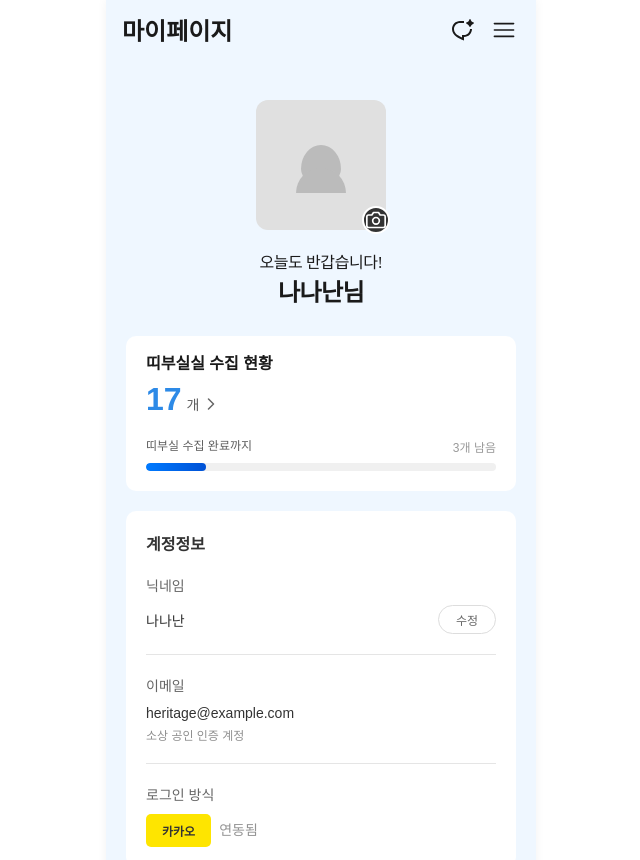
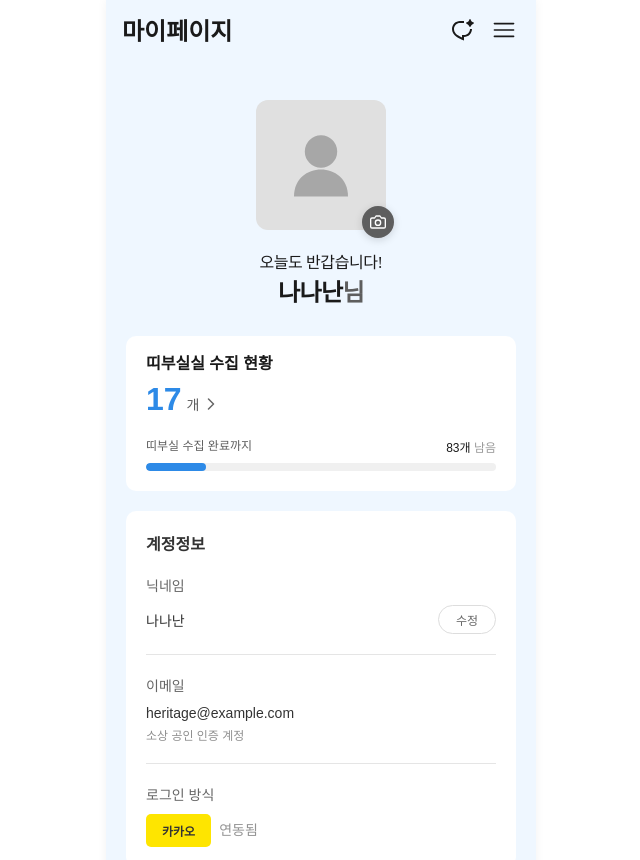
Before and after one commit to Y-Five/gbjs-fe, a React (Vite) app: page /mypage in a window 1280 px wide. Shown: the top 860 px of the page, without its empty margins (319-959 px from the left). Built offline with nearby package versions, Linux system fonts and the light colour scheme; a web font is replaced by a local one.

Commit message:
🎨 Design: css수정

```diff
--- a/src/components/accountWithdrawal/ConfirmationInputSection.module.css
+++ b/src/components/accountWithdrawal/ConfirmationInputSection.module.css
@@ -1,8 +1,9 @@
 .section {
   background: #fff;
-  border-radius: 15px;
-  padding: 30px 20px;
+  border-radius: 10px;
+  padding: 30px 28px;
   margin-bottom: 20px;
+  box-shadow: 0 0 12px 0 rgba(0, 0, 0, 0.05);
 }
 
 .sectionTitle {
--- a/src/components/accountWithdrawal/WithdrawalNoticeSection.module.css
+++ b/src/components/accountWithdrawal/WithdrawalNoticeSection.module.css
@@ -1,8 +1,10 @@
 .section {
   background: #fff;
-  border-radius: 15px;
+  border-radius: 10px;
   padding: 30px 28px;
   margin-bottom: 20px;
+  margin-top: 10px;
+  box-shadow: 0 0 12px 0 rgba(0, 0, 0, 0.05);
 }
 
 .sectionTitle {
--- a/src/components/myPage/CollectionStats.jsx
+++ b/src/components/myPage/CollectionStats.jsx
@@ -2,6 +2,7 @@ import styles from './CollectionStats.module.css';
 
 export default function CollectionStats({ collectedCount = 17, totalCount = 100 }) {
   const progressPercentage = (collectedCount / totalCount) * 100;
+  const remainingCount = totalCount - collectedCount;
 
   return (
     <div className={styles.collectionStats}>
@@ -18,7 +19,9 @@ export default function CollectionStats({ collectedCount = 17, totalCount = 100
       <div className={styles.progressContainer}>
         <div className={styles.progressLabelContainer}>
           <div className={styles.progressLabel}>띠부실 수집 완료까지</div>
-          <div className={styles.progressText}>3개 남음</div>
+          <div className={styles.progressText}>
+            <span className={styles.countEmphasis}>{remainingCount}개</span> 남음
+          </div>
         </div>
         <div className={styles.progressBar}>
           <div
--- a/src/components/myPage/CollectionStats.module.css
+++ b/src/components/myPage/CollectionStats.module.css
@@ -72,7 +72,7 @@
 
 .progressFill {
   height: 100%;
-  background: linear-gradient(90deg, #007AFF 0%, #0051D5 100%);
+  background: var(--blue-main);
   border-radius: 4px;
   transition: width 0.3s ease;
 }
@@ -82,3 +82,7 @@
   color: #999;
   text-align: right;
 }
+
+.countEmphasis {
+  color: #1A1A1A;
+}
--- a/src/components/myPage/ProfileSection.jsx
+++ b/src/components/myPage/ProfileSection.jsx
@@ -1,21 +1,28 @@
 import styles from './ProfileSection.module.css';
 
-export default function ProfileSection({ userName = "나나난님" }) {
+export default function ProfileSection({ userName = "나나나님" }) {
   return (
     <div className={styles.profileSection}>
-      <div className={styles.profileImage}>
-        <div className={styles.avatar}>
-          <div className={styles.avatarIcon}></div>
+      <div className={styles.profileContainer}>
+        <div className={styles.profileImageContainer}>
+          <div className={styles.avatar}>
+            <svg width="90" height="90" viewBox="0 0 100 100" fill="none" className={styles.userIcon}>
+              <circle cx="50" cy="35" r="18" fill="#999"/>
+              <path d="M20 85 C20 65, 35 55, 50 55 C65 55, 80 65, 80 85" fill="#999"/>
+            </svg>
+          </div>
+          <button className={styles.cameraButton}>
+            <svg width="16" height="16" viewBox="0 0 24 24" fill="none">
+              <path d="M23 19a2 2 0 0 1-2 2H3a2 2 0 0 1-2-2V8a2 2 0 0 1 2-2h4l2-3h6l2 3h4a2 2 0 0 1 2 2z" stroke="white" strokeWidth="2" strokeLinecap="round" strokeLinejoin="round"/>
+              <circle cx="12" cy="13" r="4" stroke="white" strokeWidth="2" strokeLinecap="round" strokeLinejoin="round"/>
+            </svg>
+          </button>
         </div>
-        <button className={styles.cameraButton}>
-          <svg width="20" height="20" viewBox="0 0 24 24" fill="none">
-            <path d="M23 19a2 2 0 0 1-2 2H3a2 2 0 0 1-2-2V8a2 2 0 0 1 2-2h4l2-3h6l2 3h4a2 2 0 0 1 2 2z" stroke="currentColor" strokeWidth="2" strokeLinecap="round" strokeLinejoin="round"/>
-            <circle cx="12" cy="13" r="4" stroke="currentColor" strokeWidth="2" strokeLinecap="round" strokeLinejoin="round"/>
-          </svg>
-        </button>
       </div>
       <div className={styles.greeting}>오늘도 반갑습니다!</div>
-      <div className={styles.userName}>{userName}</div>
+      <div className={styles.userName}>
+        나나난<span className={styles.honorific}>님</span>
+      </div>
     </div>
   );
 }
--- a/src/components/myPage/ProfileSection.module.css
+++ b/src/components/myPage/ProfileSection.module.css
@@ -5,9 +5,13 @@
   padding: 30px 20px;
 }
 
-.profileImage {
+.profileContainer {
+  margin-bottom: 20px;
+}
+
+.profileImageContainer {
   position: relative;
-  margin-bottom: 20px;
+  display: inline-block;
 }
 
 .avatar {
@@ -21,40 +25,28 @@
   position: relative;
 }
 
-.avatarIcon {
-  width: 40px;
-  height: 40px;
-  background: #bbb;
-  border-radius: 50% 50% 50% 50% / 60% 60% 40% 40%;
-  position: relative;
-}
-
-.avatarIcon::after {
-  content: '';
-  position: absolute;
-  bottom: -8px;
-  left: 50%;
-  transform: translateX(-50%);
-  width: 50px;
-  height: 25px;
-  background: #bbb;
-  border-radius: 50px 50px 0 0;
+.userIcon {
+  opacity: 0.8;
 }
 
 .cameraButton {
   position: absolute;
-  bottom: -4px;
-  right: -4px;
-  width: 28px;
-  height: 28px;
-  background: #333;
-  border: 2px solid #fff;
+  bottom: -8px;
+  right: -8px;
+  width: 32px;
+  height: 32px;
+  background: #5E5E5E;
+  border: 3px solid #5E5E5E;
   border-radius: 50%;
   display: flex;
   align-items: center;
   justify-content: center;
-  color: white;
   cursor: pointer;
+  box-shadow: 0 2px 8px rgba(0, 0, 0, 0.15);
+}
+
+.cameraButton:hover {
+  background: #4A4A4A;
 }
 
 .greeting {
@@ -74,6 +66,11 @@
   font-size: 24px;
   font-style: normal;
   font-weight: 700;
-  line-height: 26px; /* 108.333% */
+  line-height: 26px;
   letter-spacing: -0.6px;
+  text-align: center;
 }
+
+.honorific {
+  color: #5E5E5E;
+}
```
